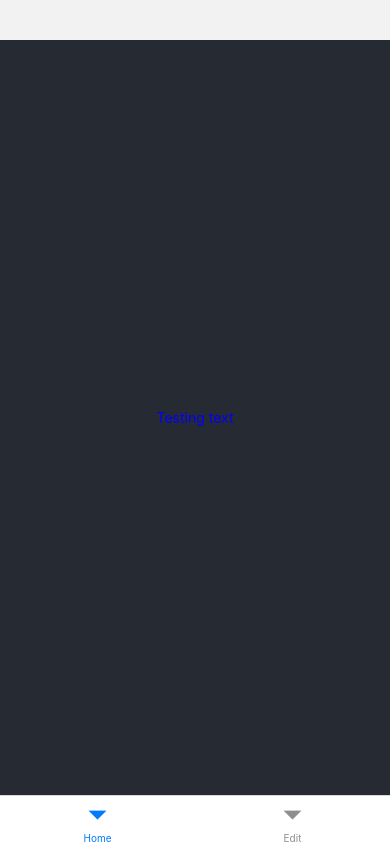
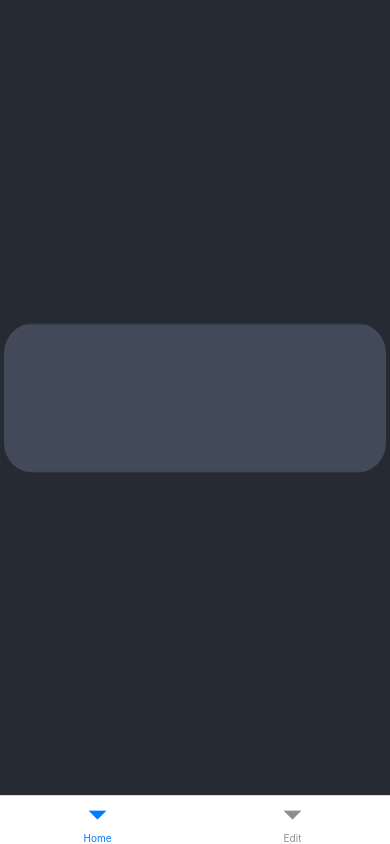
Before and after one commit to RainbowApplication/Rainbow, a React Native app: screen /Home in a window 390 px wide. Built offline with nearby package versions, Linux system fonts and the light colour scheme.

Commit message:
Added Blue Box

```diff
--- a/package.json
+++ b/package.json
@@ -16,7 +16,8 @@
     "react": "18.1.0",
     "react-native": "0.70.2",
     "react-native-safe-area-context": "^4.4.1",
-    "react-native-screens": "^3.18.0"
+    "react-native-screens": "^3.18.0",
+    "react-native-svg": "^13.3.0"
   },
   "devDependencies": {
     "@babel/core": "^7.12.9",
--- a/src/Pages/Home/index.tsx
+++ b/src/Pages/Home/index.tsx
@@ -9,35 +9,39 @@
  */
 
 import * as React from 'react';
- import {Text, View, StyleSheet} from 'react-native';
-
+import {View, StyleSheet, Image} from 'react-native';
 
 const Home: () => JSX.Element = () => {
-
-
   return (
     <View style={styles.mainView}>
-       <Text style={styles.textStyle}>
-         Testing text
-       </Text>
+      <Image
+        source={require('../../Images/bocks.png')}
+        style={styles.imageStyle}
+      />
     </View>
   );
 };
 
 const styles = StyleSheet.create({
   mainView: {
-     marginTop: 40,
-     flex:1,
-     flexDirection:'column',
-     justifyContent:'center',
-     alignItems:'center',
-     backgroundColor:'#262a33'
+    flex: 1,
+    flexDirection: 'column',
+    justifyContent: 'center',
+    alignItems: 'center',
+    backgroundColor: '#262a33',
+    overflow: 'hidden',
   },
 
-   textStyle:{
-     color:'blue'
-   }
- })
+  textStyle: {
+    color: 'blue',
+  },
 
+  imageStyle: {
+    height: 150,
+    width: '98%',
+    borderRadius: 30,
+    overflow: 'hidden',
+  },
+});
 
 export default Home;
--- /dev/null
+++ b/src/Pages/Home/svg.ts
@@ -0,0 +1,3 @@
+export const svg = `<svg xmlns="http://www.w3.org/2000/svg" xmlns:xlink="http://www.w3.org/1999/xlink" width="1035.5px" height="348.5px">
+<path fill-rule="evenodd" stroke="rgb(0, 0, 0)" stroke-width="1px" stroke-linecap="butt" stroke-linejoin="miter" fill="rgb(66, 73, 89)" d="M62.500,1.500 L972.500,1.500 C1006.189,1.500 1033.500,28.811 1033.500,62.500 L1033.500,285.500 C1033.500,319.189 1006.189,346.500 972.500,346.500 L62.500,346.500 C28.811,346.500 1.500,319.189 1.500,285.500 L1.500,62.500 C1.500,28.811 28.811,1.500 62.500,1.500 Z"></path>
+</svg>`;
```
Also changed, not shown: src/Images/bocks.png (added), 3 other files (tests, documents, lock files or other folders). Lines whose indentation alone changed are shown as unchanged.
